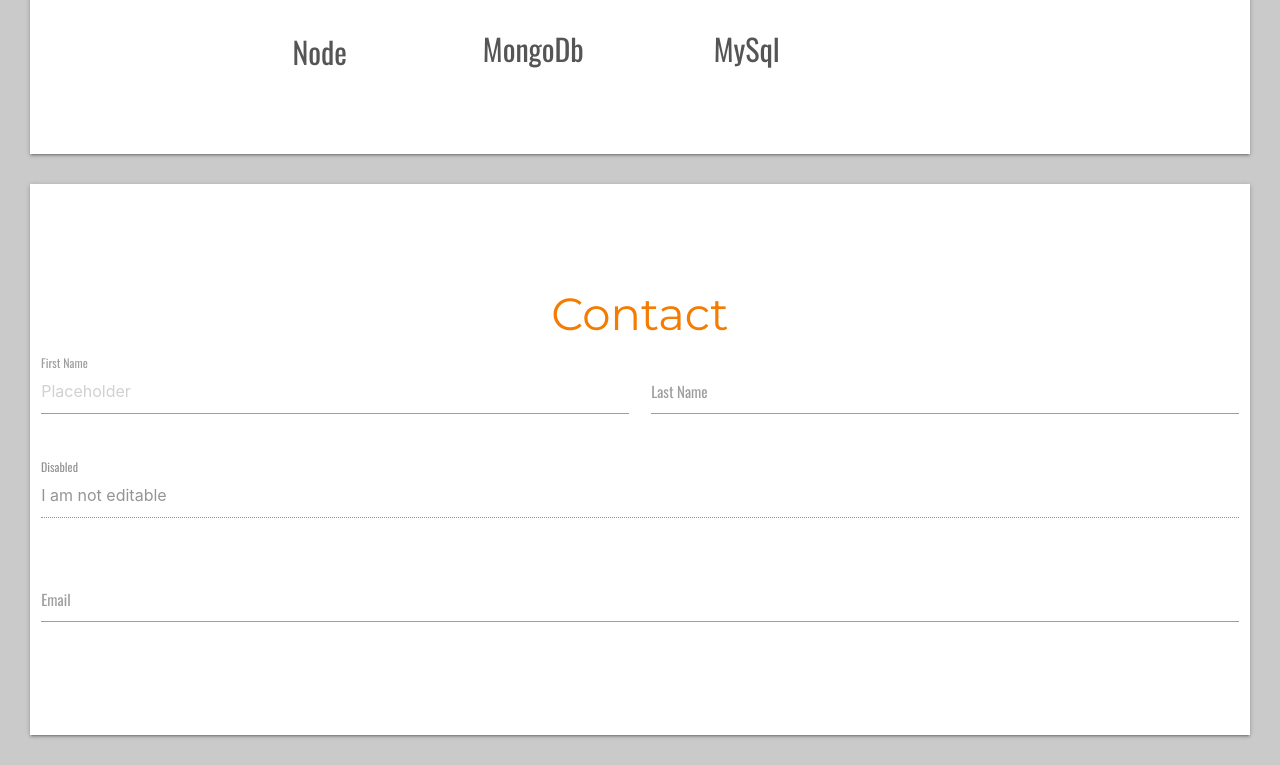
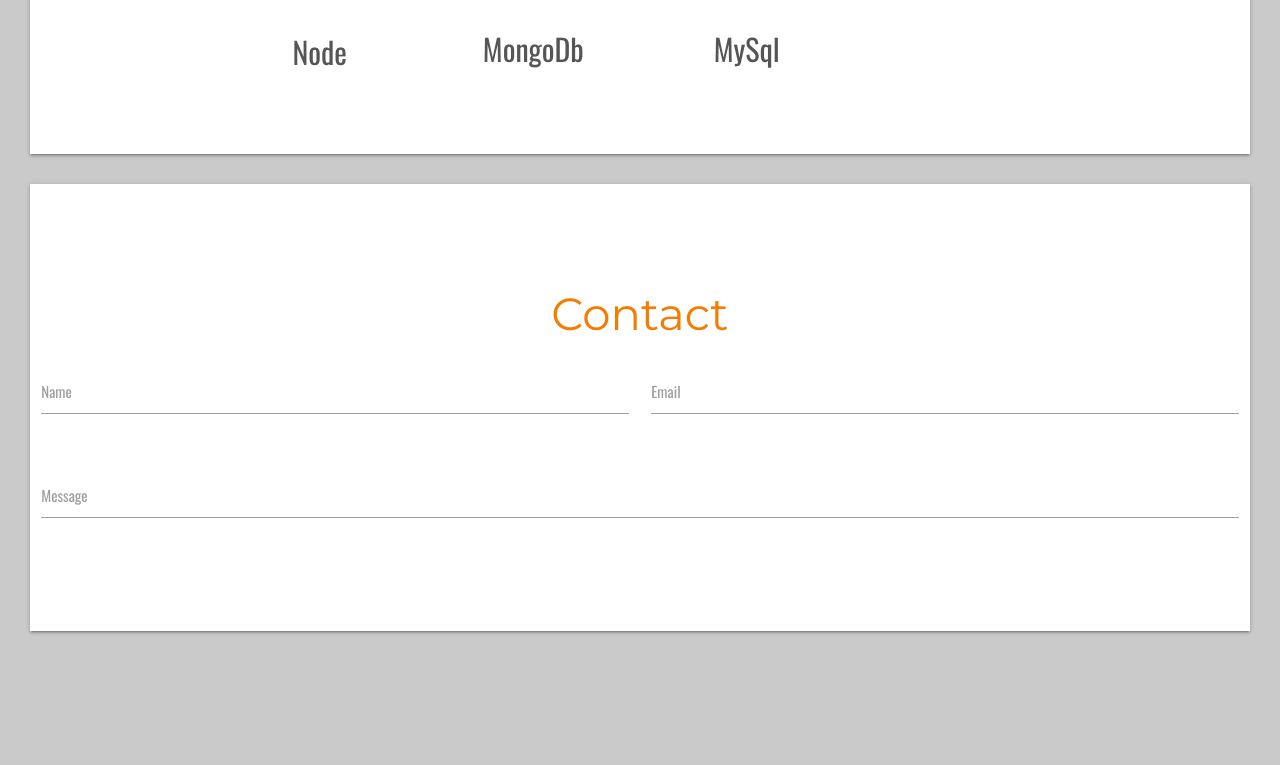
Before and after one commit to jacobdolph/JacobDolph, a React (Create React App) app: page / in a window 1280 px wide. Shown: the part 3042-3807 px from the top of the page. After the commit the page ends 3703 px from the top, so only its background shows below. Built offline with nearby package versions, Linux system fonts and the light colour scheme.

Commit message:
trying out material ui for some effects

```diff
--- a/package.json
+++ b/package.json
@@ -3,7 +3,7 @@
   "version": "0.1.0",
   "private": true,
   "dependencies": {
-    "@material-ui/core": "^4.9.10",
+    "@material-ui/core": "^4.9.11",
     "@testing-library/jest-dom": "^4.2.4",
     "@testing-library/react": "^9.5.0",
     "@testing-library/user-event": "^7.2.1",
--- a/src/components/ContactForm/index.js
+++ b/src/components/ContactForm/index.js
@@ -9,28 +9,20 @@ function ContactForm() {
             <form className="col s12">
                 <div className="row">
                     <div className="input-field col s6">
-                        <input placeholder="Placeholder" id="first_name" type="text" className="validate" />
-                        <label for="first_name">First Name</label>
+                        <input id="name" type="text" className="validate" />
+                        <label for="name">Name</label>
                     </div>
                     <div className="input-field col s6">
-                        <input id="last_name" type="text" className="validate" />
-                        <label for="last_name">Last Name</label>
+                        <input id="email" type="text" className="validate" />
+                        <label for="email">Email</label>
                     </div>
                 </div>
                 <div className="row">
                     <div className="input-field col s12">
-                        <input disabled value="I am not editable" id="disabled" type="text" className="validate" />
-                        <label for="disabled">Disabled</label>
+                        <input type="text" />
+                        <label for="message">Message</label>
                     </div>
                 </div>
-
-                <div className="row">
-                    <div className="input-field col s12">
-                        <input id="email" type="email" className="validate" />
-                        <label for="email">Email</label>
-                    </div>
-                </div>
-
             </form>
         </div>
     )
```
Also changed, not shown: 1 other file (tests, documents, lock files or other folders).
